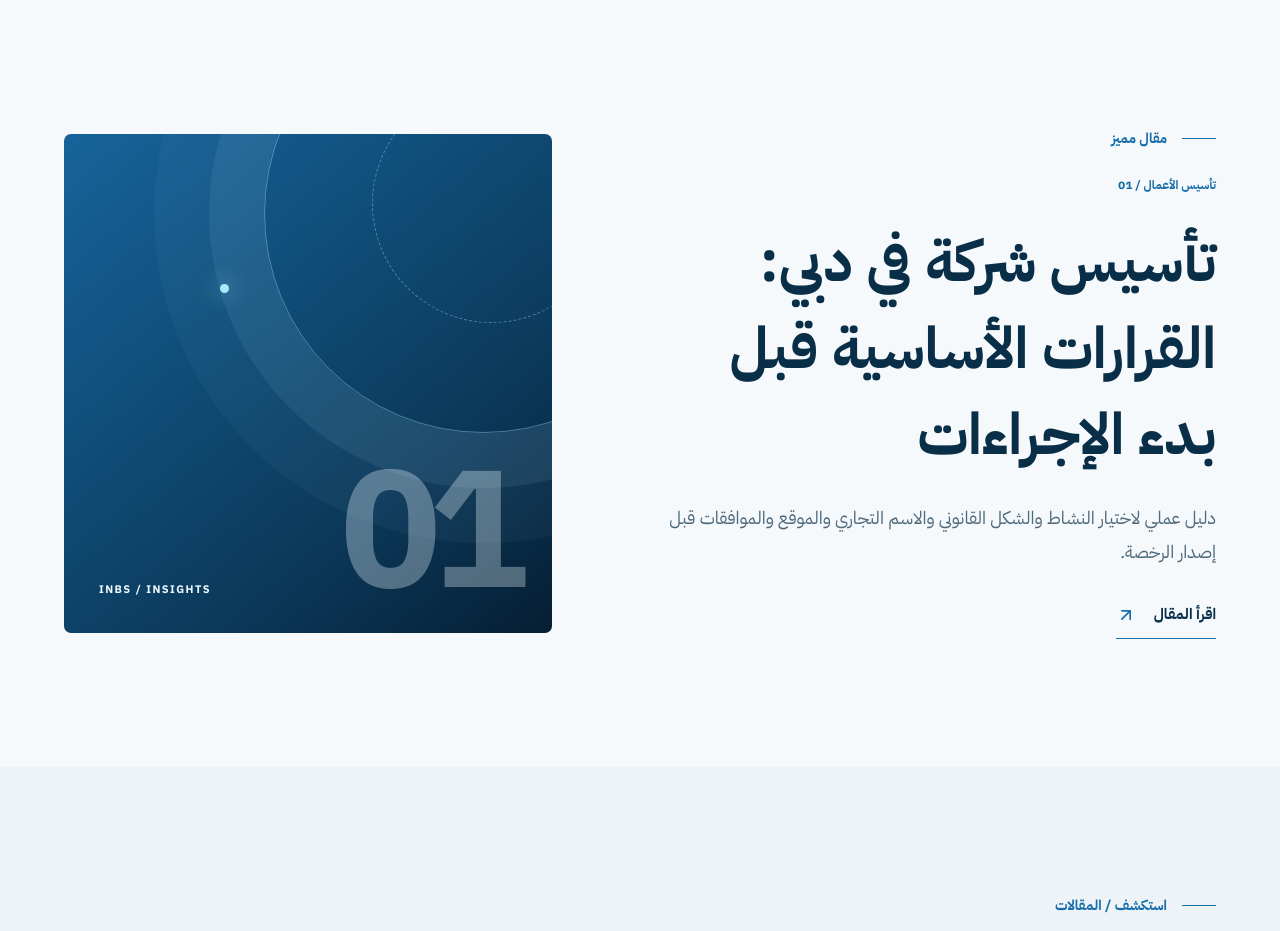
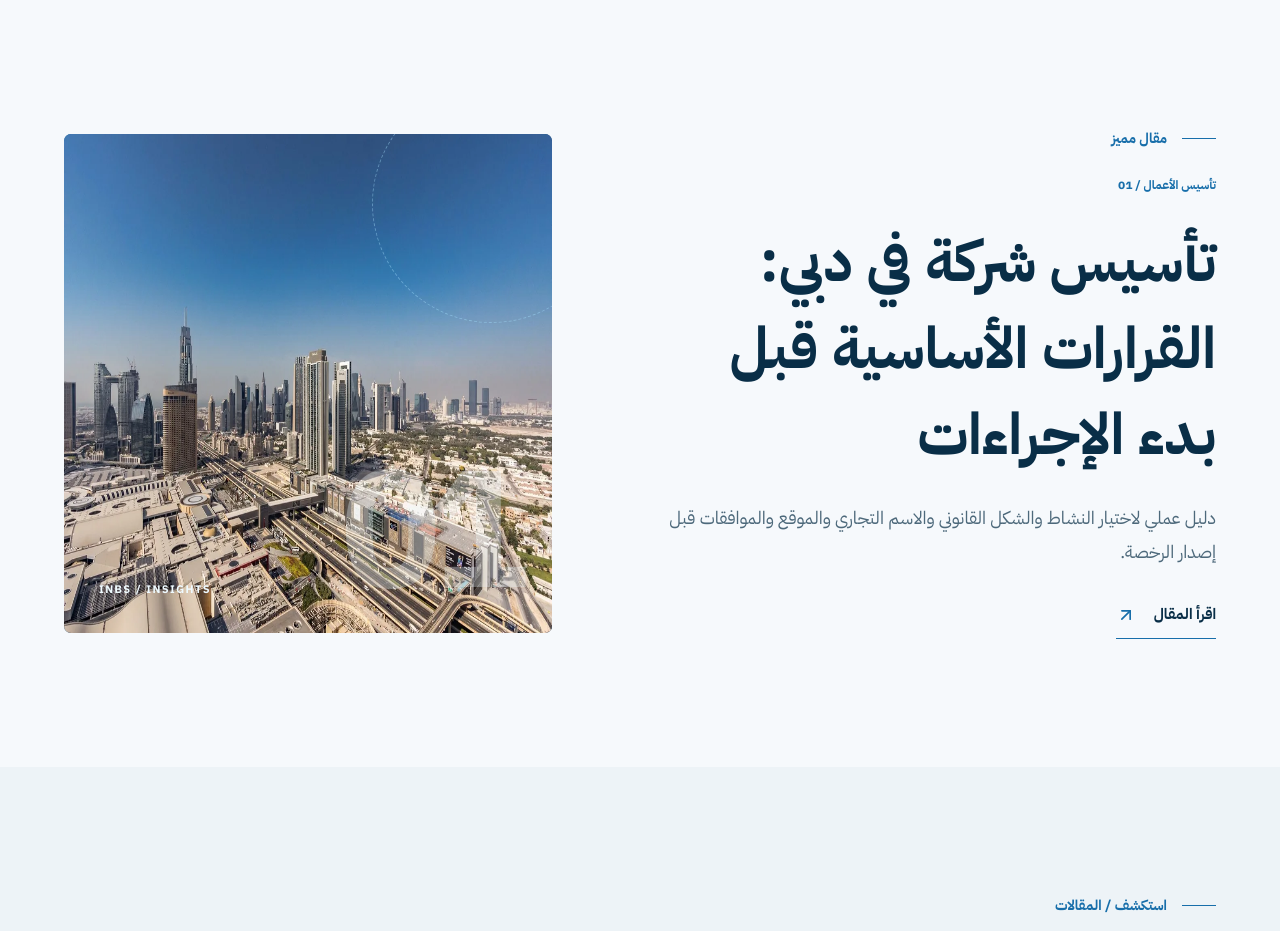
Before and after one commit to Bashar-alJabi/inbs-website, a Next.js app: page /ar/insights in a window 1280 px wide. Shown: the part 800-1731 px from the top of the page. Built offline with nearby package versions, Linux system fonts and the light colour scheme; no server answers.

Commit message:
feat(insights): display replaceable local WebP article photography

```diff
--- a/src/components/insights/insights-featured.tsx
+++ b/src/components/insights/insights-featured.tsx
@@ -1,4 +1,5 @@
 import Link from 'next/link';
+import Image from 'next/image';
 import { ArrowUpRight } from 'lucide-react';
 import { insightArticles } from '@/content/insights';
 import { insightsPageContent } from '@/content/insights-page';
@@ -16,7 +17,8 @@ export function InsightsFeatured({locale}:{locale:Locale}){
     <Link className="inbs-insights-featured-link" href={`/${locale}/insights/${article.slug}`}>{ui.read}<ArrowUpRight size={20} aria-hidden="true"/></Link>
    </Reveal>
    <Link className="inbs-insights-featured-art" href={`/${locale}/insights/${article.slug}`} aria-label={t.title}>
-     <span aria-hidden="true">01</span><i aria-hidden="true"/><strong aria-hidden="true">INBS / INSIGHTS</strong>
+     <Image src={`/images/insights/${article.slug}.webp`} alt={t.title} fill sizes="(max-width: 950px) 100vw, 45vw" priority />
+     <span aria-hidden="true">01</span><strong aria-hidden="true">INBS / INSIGHTS</strong>
    </Link>
   </div>
  </section>;
```
